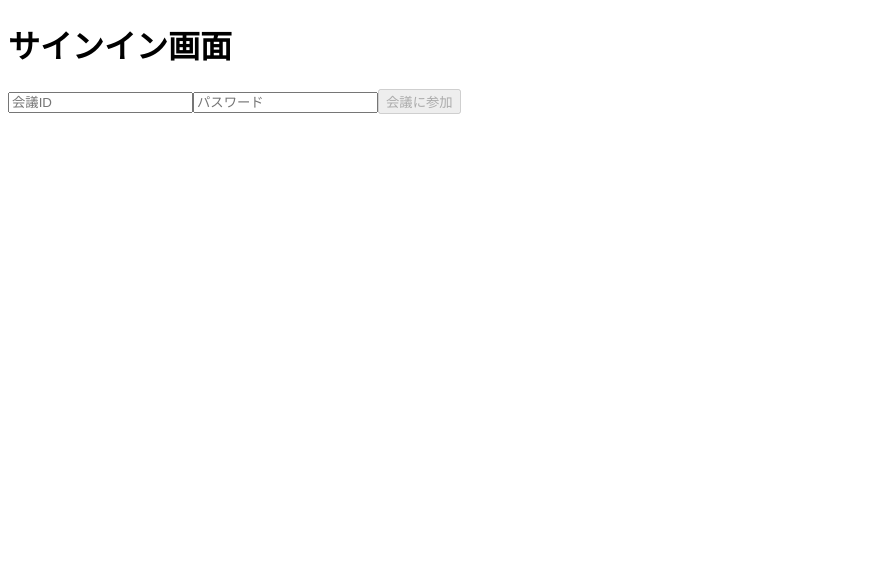
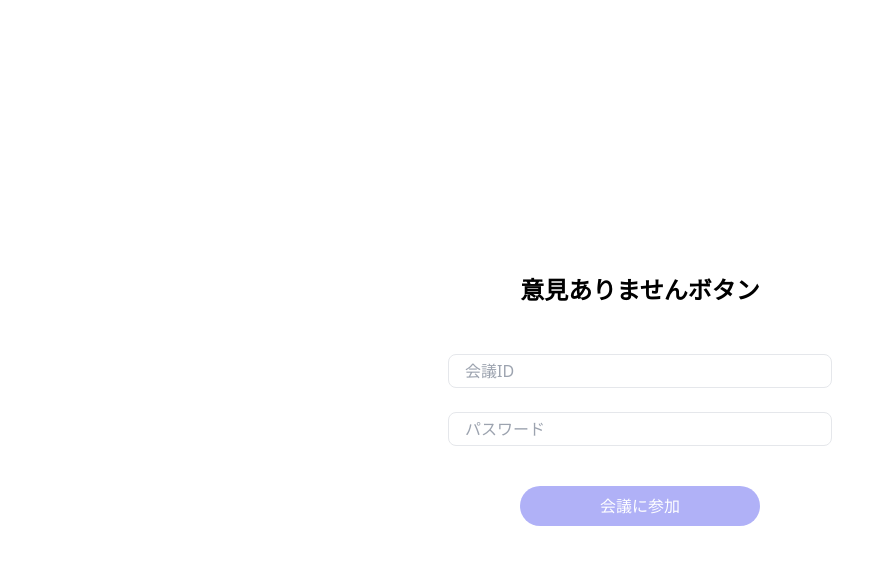
Before and after one commit to Asady1113/NoOpinionButton, a Nuxt app in the folder NoOpinionButtonWeb/: page /signin in a window 1280 px wide. Shown: the top 564 px of the page, without its empty margins (0-887 px from the left). Built offline with nearby package versions, Linux system fonts and the light colour scheme.

Commit message:
feat: Router

```diff
--- /dev/null
+++ b/NoOpinionButtonWeb/assets/css/tailwind.css
@@ -0,0 +1,3 @@
+@tailwind base;
+@tailwind components;
+@tailwind utilities;
--- a/NoOpinionButtonWeb/nuxt.config.ts
+++ b/NoOpinionButtonWeb/nuxt.config.ts
@@ -2,9 +2,26 @@
 export default defineNuxtConfig({
   compatibilityDate: '2025-05-15',
   devtools: { enabled: true },
+
   runtimeConfig: {
     public: {
       apiBaseUrl: process.env.NUXT_PUBLIC_API_BASE_URL
     }
-  }
+  },
+
+  modules: ['@nuxtjs/tailwindcss'],
+  tailwindcss: {
+     cssPath: ["~/assets/css/tailwind.css", { injectPosition: "first" }], // Default
+     config: {
+       content: [
+         "~/components/**/*.{js,vue,ts}",
+         "~/layouts/**/*.vue",
+         "~/pages/*.vue",
+         "~/plugins/**/*.{js,ts}",
+         "~/app.vue",
+         "~/error.vue",
+       ],
+     },
+     viewer: true,
+   },
 })
--- a/NoOpinionButtonWeb/package.json
+++ b/NoOpinionButtonWeb/package.json
@@ -12,8 +12,12 @@
   "dependencies": {
     "@nuxt/test-utils": "^3.19.2",
     "@nuxt/ui": "^3.2.0",
+    "@nuxtjs/tailwindcss": "^6.14.0",
     "nuxt": "^3.17.6",
     "vue": "^3.5.17",
     "vue-router": "^4.5.1"
+  },
+  "devDependencies": {
+    "tailwindcss": "^3.4.17"
   }
 }
--- /dev/null
+++ b/NoOpinionButtonWeb/pages/facilitator.vue
@@ -0,0 +1,3 @@
+<template>
+    <div>司会者ページ</div>
+</template>
--- /dev/null
+++ b/NoOpinionButtonWeb/pages/participant.vue
@@ -0,0 +1,3 @@
+<template>
+    <div>参加者ページ</div>
+</template>
--- a/NoOpinionButtonWeb/pages/signin.vue
+++ b/NoOpinionButtonWeb/pages/signin.vue
@@ -1,15 +1,20 @@
 <template>
-  <div>
-    <h1>サインイン画面</h1>
-    <input v-model="meetingId" placeholder="会議ID" />
-    <input v-model="password" type="password" placeholder="パスワード" />
-    <button @click="submit" :disabled="!canSubmit">会議に参加</button>
+  <div class="flex flex-col items-center justify-center min-h-screen">
+    <h1 class="text-center font-bold text-2xl mb-12">
+      意見ありませんボタン
+    </h1>
+    <input v-model="meetingId" placeholder="会議ID" class="mb-6 border px-4 py-1 rounded-lg w-96" />
+    <input v-model="password" type="password" placeholder="パスワード" class="mb-10 border px-4 py-1 rounded-lg w-96" />
+    <button @click="submit" :disabled="!canSubmit" class="px-6 py-2 bg-indigo-500 text-white rounded-full disabled:opacity-50 w-60" >
+      会議に参加
+    </button>
   </div>
 </template>
 
 <script setup>
 import { ref, computed } from 'vue'
 import { useSignInApi } from '~/composables/useSignInApi';
+import { useRouter } from 'vue-router'
 
 const meetingId = ref('')
 const password = ref('')
@@ -19,12 +24,18 @@ const password = ref('')
 const canSubmit = computed(() => meetingId.value !== '' && password.value !== '')
 
 const { signIn } = useSignInApi();
+const router = useRouter()
 
 async function submit() {
   try {
-    const data = await signIn(meetingId.value, password.value);
-    console.log('Success:', data);
-    // 成功時の処理
+    const response = await signIn(meetingId.value, password.value);
+    const data = response.Data;
+
+    if (data.isFacilitator) {
+      router.push(`/facilitator`)
+    } else {
+      router.push('/participant')
+    }
   } catch (e) {
     console.error(`Error`)
   }
--- /dev/null
+++ b/NoOpinionButtonWeb/tailwind.config.js
@@ -0,0 +1,8 @@
+/** @type {import('tailwindcss').Config} */
+export default {
+  content: [],
+  theme: {
+    extend: {},
+  },
+  plugins: [],
+}
```
Also changed, not shown: 1 other file (tests, documents, lock files or other folders).
